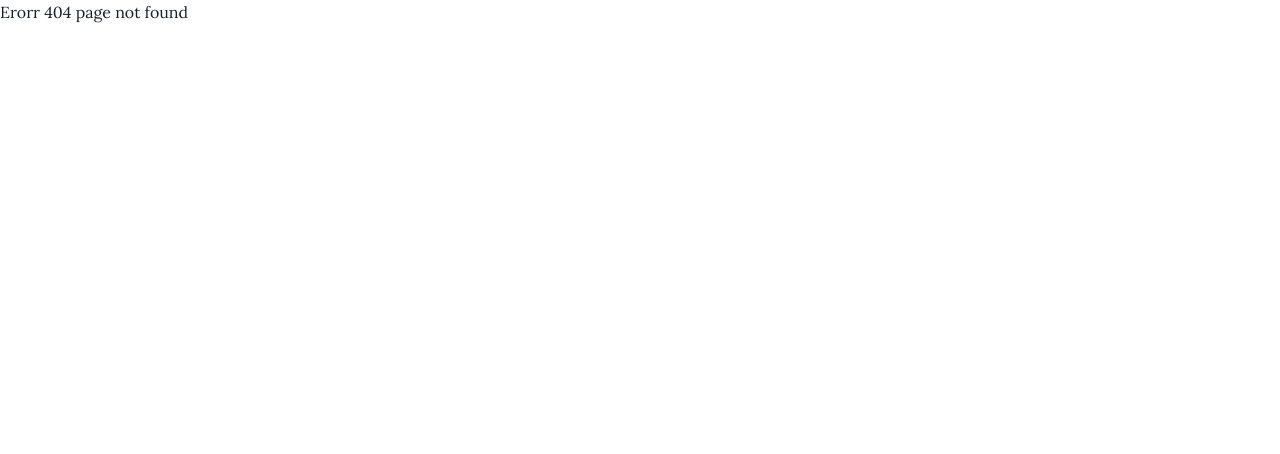
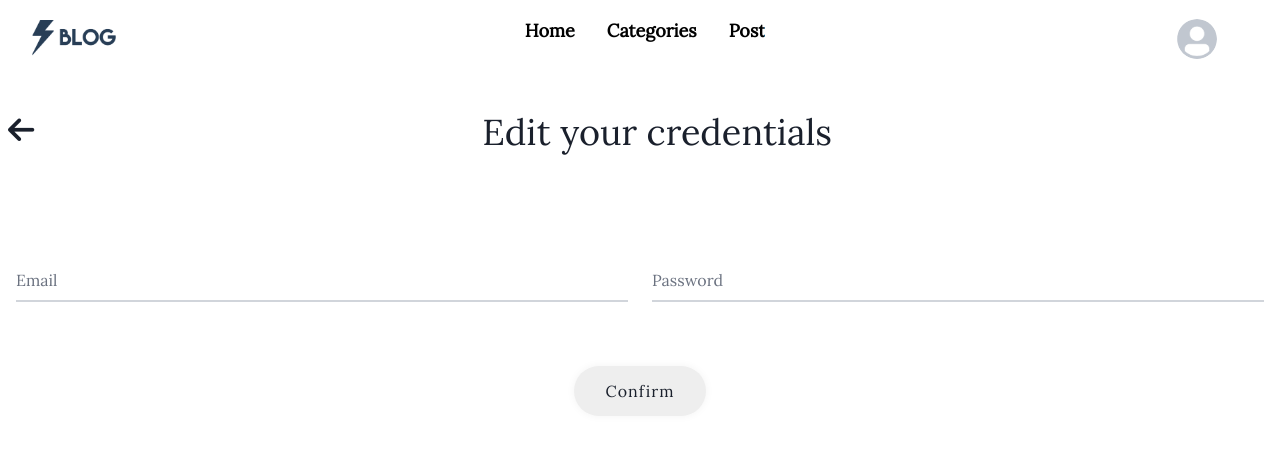
Before and after one commit to VirginiaBarbaro/power_blog_front, a React (Vite) app: page /settings/data/1 in a window 1280 px wide. Before the commit this address had no page. Shown: the top 454 px of the page. Built offline with nearby package versions, Linux system fonts and the light colour scheme.

Commit message:
Created form to modify credentials working

```diff
--- a/src/App.tsx
+++ b/src/App.tsx
@@ -8,6 +8,7 @@ import SignUp from "./pages/SignUp";
 import FavouriteArticle from "./pages/FavouriteArticle";
 import UserProfile from "./pages/UserProfile";
 import ProfileSettingsForm from "./pages/ProfileSettingsForm";
+import DataAccessForm from "./pages/DataAccessForm";
 
 function App() {
   return (
@@ -22,6 +23,7 @@ function App() {
         <Route path="/favourite/article" element={<FavouriteArticle />} />
         <Route path="/profile/:id" element={<UserProfile />} />
         <Route path="/settings/profile/:id" element={<ProfileSettingsForm />} />
+        <Route path="/settings/data/:id" element={<DataAccessForm />} />
         {/* 404 Page */}
         <Route path="*" element={<p>Erorr 404 page not found</p>} />
       </Routes>
--- a/src/components/InfoUserAuthor.tsx
+++ /dev/null
@@ -1,28 +0,0 @@
-import { AuthorInfo } from "../types/user";
-
-function InfoUserAuthor({ authorInfo }: AuthorInfo) {
-  return (
-    <div className="border ">
-      <figure className="flex flex-col items-center justify-center p-8 text-center bg-white border-b border-gray-200 rounded-t-lg md:rounded-t-none md:rounded-tl-lg md:border-r dark:bg-gray-800 dark:border-gray-700">
-        <figcaption className="flex justify-center space-x-3">
-          <img
-            className="rounded-full w-20 h-20"
-            src={`${import.meta.env.VITE_APP_API_URL}/${authorInfo.avatar}`}
-            alt="profile picture"
-          />
-          <div className="font-medium dark:text-white text-left">
-            <div>
-              {authorInfo.firstname} {authorInfo.lastname}
-            </div>
-            <div className="text-sm text-gray-500 dark:text-gray-400">
-              {authorInfo.username}
-            </div>
-            <p className="mt-4">{authorInfo.bio}</p>
-          </div>
-        </figcaption>
-      </figure>
-    </div>
-  );
-}
-
-export default InfoUserAuthor;
--- a/src/components/InfoUserProfile.tsx
+++ b/src/components/InfoUserProfile.tsx
@@ -48,6 +48,8 @@ function InfoUserProfile() {
           </div>
         </figcaption>
         {loggedUser.id === user.id ? (
+          <>
+            <div className="ms-auto w-auto">
               <Link to={`/settings/profile/${loggedUser.id}`}>
                 <button className="mt-4 inline-flex items-center justify-center p-0.5 overflow-hidden text-sm font-medium text-gray-900 rounded-lg group bg-gradient-to-br from-dark-grey to-semidark-grey group-hover:from-purple-600 group-hover:to-blue-500 hover:text-white dark:text-white focus:outline-none active:scale-90">
                   <span className="relative px-3 py-2 transition-all ease-in duration-75 bg-white dark:bg-gray-900 rounded-md group-hover:bg-opacity-0">
@@ -55,6 +57,15 @@ function InfoUserProfile() {
                   </span>
                 </button>
               </Link>
+              <Link to={`/settings/data/${loggedUser.id}`} className="ml-4">
+                <button className="mt-4 inline-flex items-center justify-center p-0.5 overflow-hidden text-sm font-medium text-gray-900 rounded-lg group bg-gradient-to-br from-dark-grey to-semidark-grey group-hover:from-purple-600 group-hover:to-blue-500 hover:text-white dark:text-white focus:outline-none active:scale-90">
+                  <span className="relative px-3 py-2 transition-all ease-in duration-75 bg-white dark:bg-gray-900 rounded-md group-hover:bg-opacity-0">
+                    Data access
+                  </span>
+                </button>
+              </Link>
+            </div>
+          </>
         ) : null}
       </figure>
     </div>
--- /dev/null
+++ b/src/pages/DataAccessForm.tsx
@@ -0,0 +1,110 @@
+import axios from "axios";
+import NavigationBar from "../components/NavigationBar";
+import { useState, FormEvent } from "react";
+// import { RootState } from "../redux/store";
+// import { useSelector } from "react-redux";
+import { useNavigate, useParams } from "react-router-dom";
+import { ToastContainer, toast } from "react-toastify";
+
+function DataAccessForm() {
+  const [email, setEmail] = useState<string>("");
+  const [password, setPassword] = useState<string>("");
+
+  const { id } = useParams();
+
+  const successUpdated = () => toast.success("Successfully updated!");
+  const failUpdated = () => toast.error("Error on unpdate!");
+
+  const handleUpdateCredentials = async (e: FormEvent) => {
+    e.preventDefault();
+    const response = await axios({
+      /*   headers: {
+        Authorization: `Bearer ${loggedUser.token}`
+      } */
+      method: "patch",
+      url: `${import.meta.env.VITE_APP_API_URL}/users/credentials/${id}`,
+      data: {
+        password,
+        email,
+      },
+    });
+    if (response.data.message === "Updated successfully!") {
+      successUpdated();
+      setTimeout(() => {
+        navigate(-1);
+      }, 3000);
+    } else if (response.data.message === "Impossible to update information!") {
+      failUpdated();
+      setTimeout(() => {
+        navigate(-1);
+      }, 3000);
+    }
+  };
+
+  const navigate = useNavigate();
+
+  const handleBack = () => {
+    navigate(-1);
+  };
+
+  return (
+    <>
+      <NavigationBar />
+      <div className="container mx-auto mt-28 ">
+        <ToastContainer className="toastify--success" />
+        <div className="flex">
+          <div className="items-center inline">
+            <i
+              className="fa-solid fa-arrow-left text-3xl ml-2 hover:text-electric-blue active:scale-90"
+              onClick={handleBack}
+            ></i>
+          </div>
+          <div className="mx-auto">
+            <h2 className="text-center text-4xl pb-12 mb-14">
+              Edit your credentials
+            </h2>
+          </div>
+        </div>
+        <form className="px-4" onSubmit={(e) => handleUpdateCredentials(e)}>
+          <div className="grid md:grid-cols-2 md:gap-6">
+            <div className="relative z-0 w-full mb-6 group">
+              <input
+                type="email"
+                name="email"
+                id="email"
+                className="block py-2.5 px-0 w-full text-md text-gray-900 bg-transparent border-0 border-b-2 border-gray-300 appearance-none dark:text-white dark:border-gray-600 focus:outline-none focus:ring-0 peer"
+                placeholder=" "
+                required
+                value={email}
+                onChange={(e) => setEmail(e.target.value)}
+              />
+              <label className="peer-focus:font-medium absolute text-md text-gray-500 dark:text-gray-400 duration-300 transform -translate-y-6 scale-75 top-3 -z-10 origin-[0] peer-focus:left-0 peer-focus:text-blue-600 peer-focus:dark:text-blue-500 peer-placeholder-shown:scale-100 peer-placeholder-shown:translate-y-0 peer-focus:scale-75 peer-focus:-translate-y-6">
+                Email
+              </label>
+            </div>
+            <div className="relative z-0 w-full mb-6 group">
+              <input
+                type="password"
+                name="password"
+                id="password"
+                className="block py-2.5 px-0 w-full text-md text-gray-900 bg-transparent border-0 border-b-2 border-gray-300 appearance-none dark:text-white dark:border-gray-600 dark:focus:border-blue-500 focus:outline-none focus:ring-0 focus:border-blue-600 peer"
+                placeholder=" "
+                required
+                value={password}
+                onChange={(e) => setPassword(e.target.value)}
+              />
+              <label className="peer-focus:font-medium absolute text-md text-gray-500 dark:text-gray-400 duration-300 transform -translate-y-6 scale-75 top-3 -z-10 origin-[0] peer-focus:left-0 peer-focus:text-blue-600 peer-focus:dark:text-blue-500 peer-placeholder-shown:scale-100 peer-placeholder-shown:translate-y-0 peer-focus:scale-75 peer-focus:-translate-y-6">
+                Password
+              </label>
+            </div>
+          </div>
+          <div className="flex justify-center mt-10">
+            <button className="btn-modify-article">Confirm</button>
+          </div>
+        </form>
+      </div>
+    </>
+  );
+}
+
+export default DataAccessForm;
```
Lines whose indentation alone changed are shown as unchanged.
